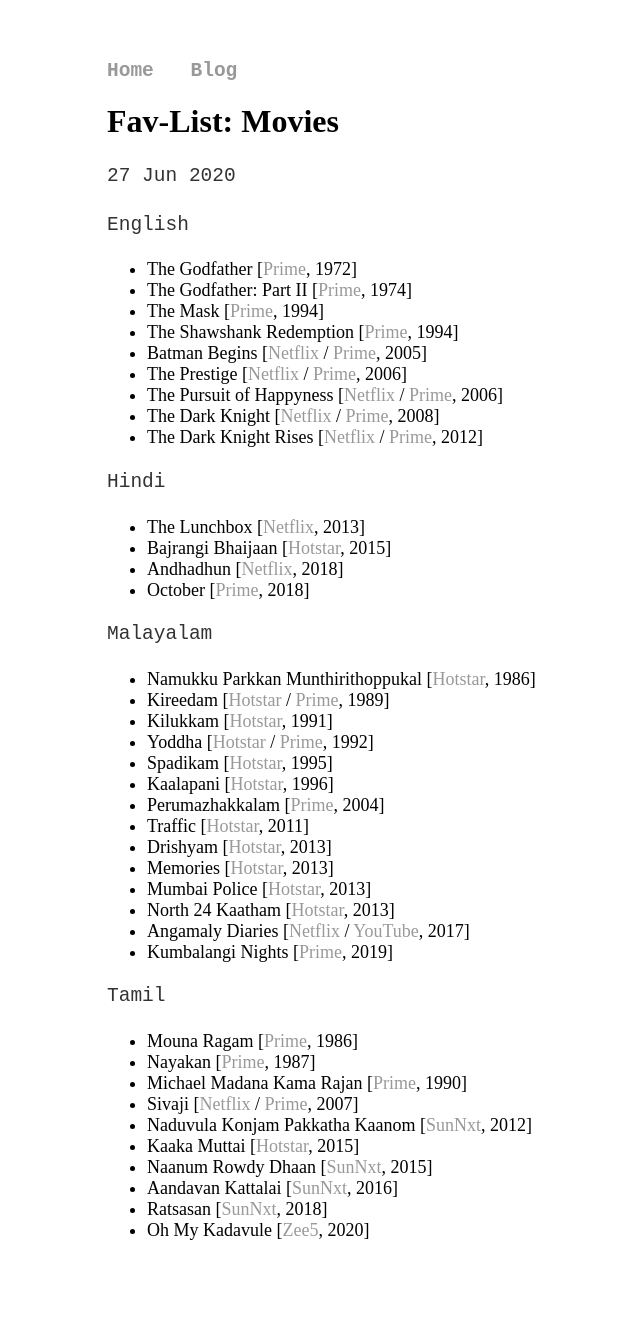
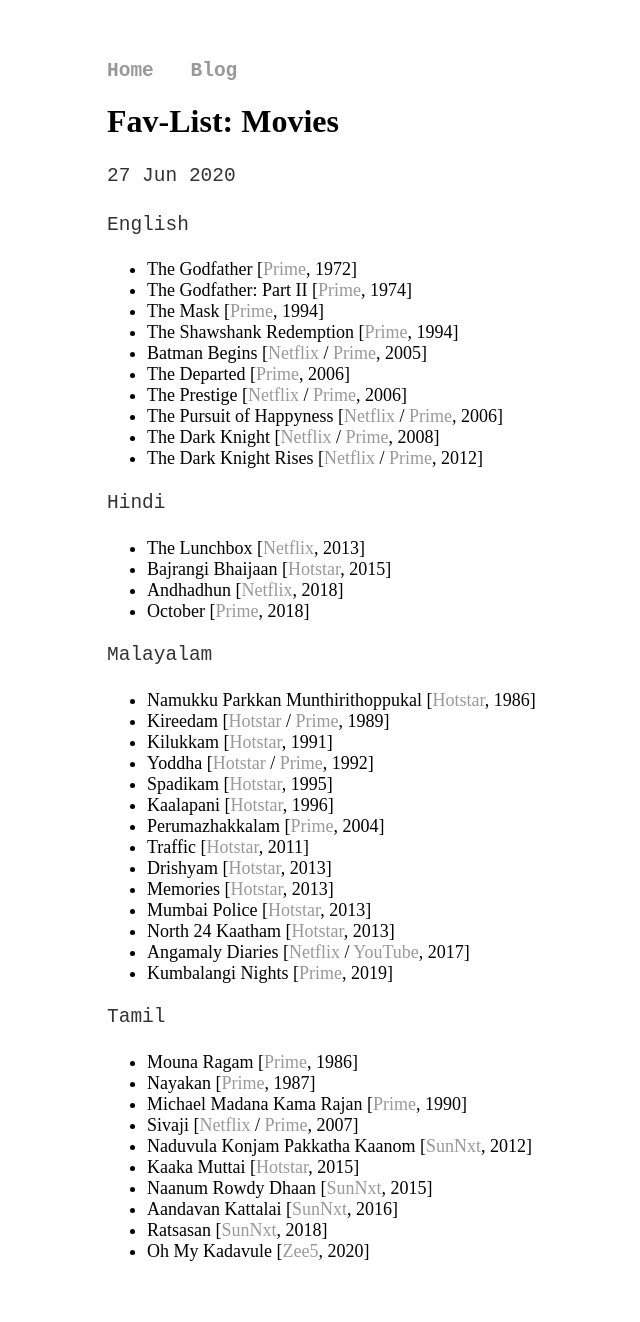
Before and after one commit to joe019/joe019.github.io, a Jekyll site: the page built from _posts/2020-06-27-movies.md, in a window 1280 px wide. Shown: the whole page, without its empty margins (53-693 px from the left). Built offline with Jekyll 4.4.1, drawn with Linux system fonts in a browser that asks for light colours; before the commit the page ends 1301 px from its top, so only the background shows below that.

Commit message:
Added "The Departed"

```diff
--- a/_posts/2020-06-27-movies.md
+++ b/_posts/2020-06-27-movies.md
@@ -10,6 +10,7 @@
 * The Mask [[Prime](https://www.primevideo.com/detail/0QKB4HLAYWYYJ7IZJYO0GSXWEJ), 1994]
 * The Shawshank Redemption [[Prime](https://www.primevideo.com/detail/0JCCOI4YN3Y3T60LXE23YE1R8W), 1994]
 * Batman Begins [[Netflix](https://www.netflix.com/watch/70021642) / [Prime](https://www.primevideo.com/detail/0P9EP6QWO8S60WBB7030KAV4Z7), 2005]
+* The Departed [[Prime](https://www.primevideo.com/detail/0PM9O7CSU4G7MP26ZY39LELTL8), 2006]
 * The Prestige [[Netflix](https://www.netflix.com/watch/70047095) / [Prime](https://www.primevideo.com/detail/0NHF8XHW3MHY857TGPSWTYCXTI), 2006]
 * The Pursuit of Happyness [[Netflix](https://www.netflix.com/watch/70044605) / [Prime](https://www.primevideo.com/detail/0MW4Y2G0VYCAN9FD9NU3J3RA0U), 2006]
 * The Dark Knight [[Netflix](https://www.netflix.com/watch/70079583) / [Prime](https://www.primevideo.com/detail/0QSTXR0EXWWYI4D3UGMLFM4A0Q), 2008]
```
